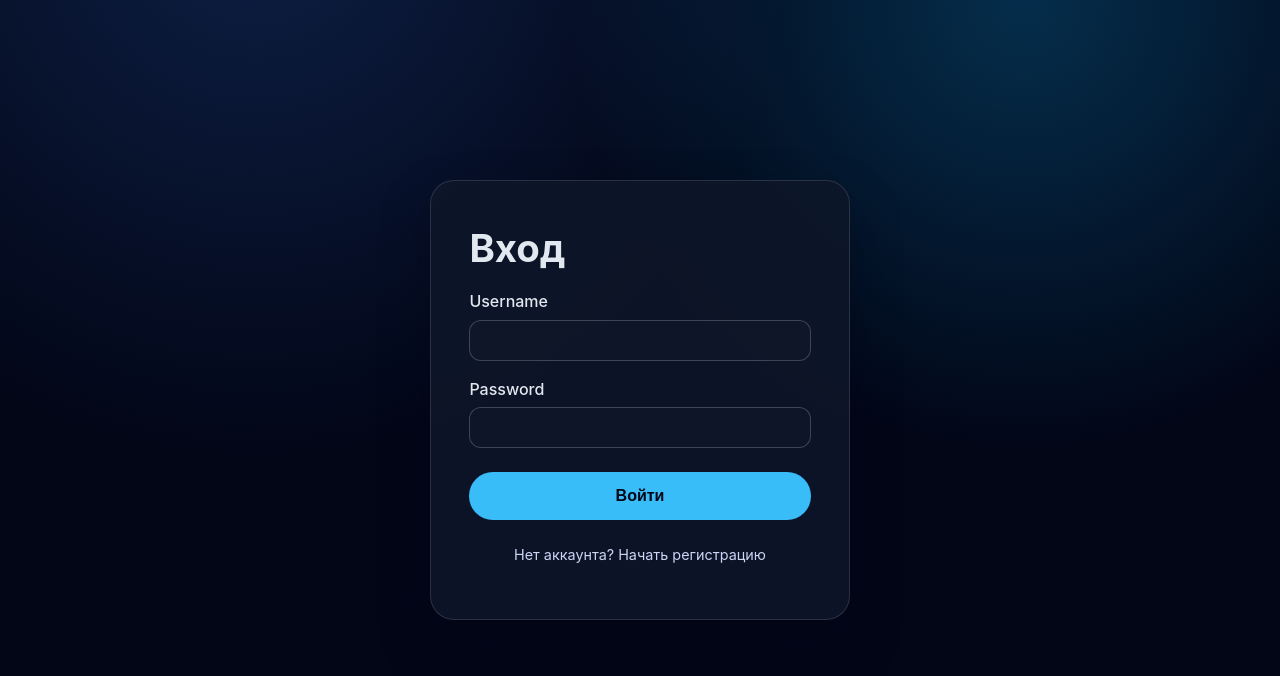
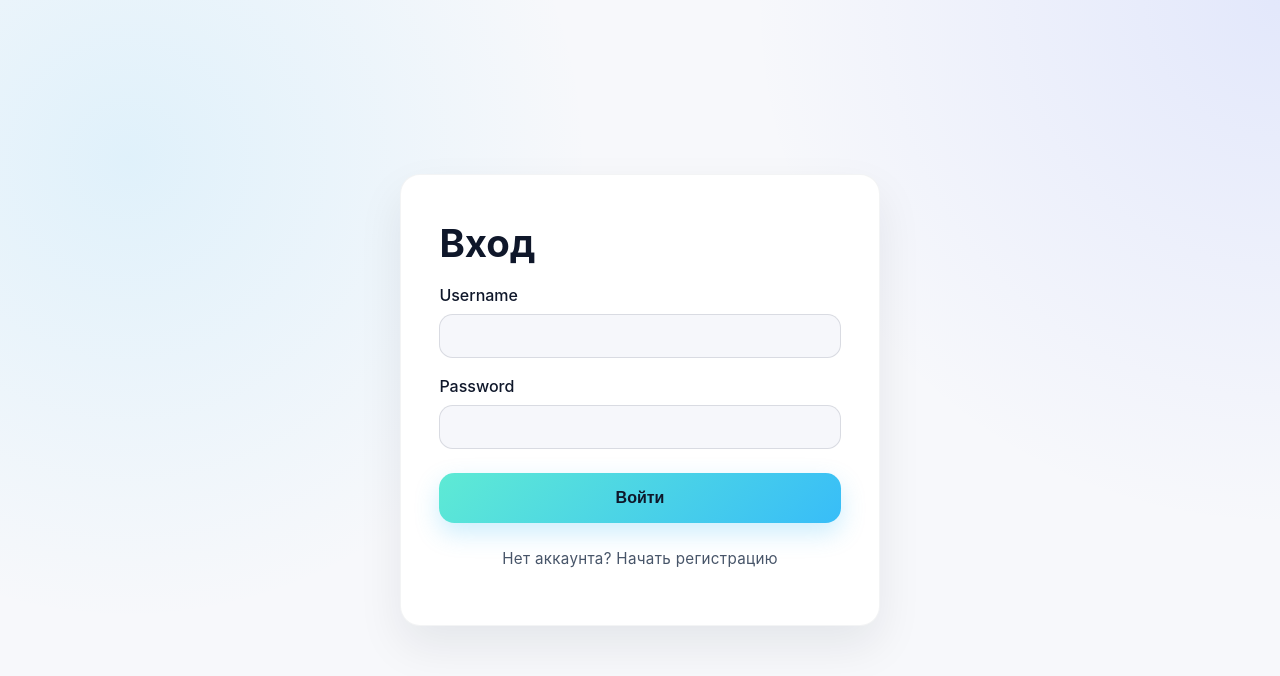
Before and after one commit to CodeSageAIReviewer/frontend, a React app: page /auth in a window 1280 px wide. Shown: the top 676 px of the page. Built offline with nearby package versions, Linux system fonts and the light colour scheme; no server answers; the HTML template or start-up script is replaced by a standard one.

Commit message:
feat: change ui style

```diff
--- a/src/App.css
+++ b/src/App.css
@@ -1,7 +1,9 @@
 .app-shell {
   min-height: 100vh;
   display: flex;
-  align-items: stretch;
+  align-items: center;
   justify-content: center;
   padding: clamp(1.5rem, 4vw, 4rem);
+  background: radial-gradient(circle at top right, rgba(80, 114, 255, 0.12), transparent 35%),
+    radial-gradient(circle at 10% 20%, rgba(56, 189, 248, 0.12), transparent 35%);
 }
--- a/src/index.css
+++ b/src/index.css
@@ -1,14 +1,14 @@
 :root {
-  font-family: 'Space Grotesk', 'Inter', system-ui, -apple-system, BlinkMacSystemFont,
-    'Segoe UI', sans-serif;
-  line-height: 1.5;
+  font-family: 'Inter', 'Space Grotesk', system-ui, -apple-system, BlinkMacSystemFont, 'Segoe UI',
+    sans-serif;
+  line-height: 1.6;
   font-weight: 400;
   font-synthesis: none;
   text-rendering: optimizeLegibility;
   -webkit-font-smoothing: antialiased;
   -moz-osx-font-smoothing: grayscale;
-  background-color: #020617;
-  color: #e2e8f0;
+  background-color: #f7f8fb;
+  color: #1f2933;
 }
 
 *,
@@ -20,8 +20,7 @@
 body {
   margin: 0;
   min-height: 100vh;
-  background-image: radial-gradient(circle at 20% -10%, rgba(59, 130, 246, 0.2), transparent 40%),
-    radial-gradient(circle at 80% 0%, rgba(14, 165, 233, 0.25), transparent 35%);
+  background: #f7f8fb;
 }
 
 #root {
--- a/src/pages/AuthPage.css
+++ b/src/pages/AuthPage.css
@@ -6,24 +6,25 @@
 }
 
 .auth-card {
-  width: min(420px, 90vw);
+  width: min(480px, 92vw);
   padding: clamp(2rem, 3vw, 3rem);
-  border-radius: 1.5rem;
-  background: rgba(15, 23, 42, 0.85);
-  border: 1px solid rgba(255, 255, 255, 0.12);
-  box-shadow: 0 25px 50px rgba(2, 6, 23, 0.35);
+  border-radius: 1.25rem;
+  background: #ffffff;
+  border: 1px solid rgba(31, 41, 55, 0.05);
+  box-shadow: 0 20px 45px rgba(15, 23, 42, 0.08);
   text-align: left;
 }
 
 .auth-card h1 {
-  margin: 0 0 0.75rem;
+  margin: 0 0 0.5rem;
   font-size: clamp(2rem, 3vw, 2.5rem);
+  color: #0f172a;
 }
 
 .auth-subtitle {
   margin: 0;
   margin-bottom: 1.25rem;
-  color: #cbd5f5;
+  color: #475569;
   line-height: 1.5;
 }
 
@@ -36,61 +37,68 @@
 .auth-form label {
   display: flex;
   flex-direction: column;
-  gap: 0.4rem;
+  gap: 0.35rem;
   font-weight: 500;
+  color: #0f172a;
 }
 
 .auth-form input {
-  border-radius: 0.75rem;
-  padding: 0.75rem 1rem;
-  border: 1px solid rgba(255, 255, 255, 0.2);
-  background: rgba(15, 23, 42, 0.9);
-  color: #e2e8f0;
+  border-radius: 0.85rem;
+  padding: 0.85rem 1rem;
+  border: 1px solid rgba(15, 23, 42, 0.12);
+  background: #f6f7fb;
+  color: #0f172a;
+  transition: border-color 0.2s ease, box-shadow 0.2s ease;
 }
 
 .auth-form input:focus {
-  outline: 2px solid #38bdf8;
-  border-color: transparent;
+  outline: none;
+  border-color: rgba(56, 189, 248, 0.7);
+  box-shadow: 0 0 0 3px rgba(56, 189, 248, 0.2);
 }
 
 .auth-form button {
   margin-top: 0.5rem;
   border: none;
-  border-radius: 999px;
-  padding: 0.95rem 1.5rem;
+  border-radius: 0.95rem;
+  padding: 1rem 1.5rem;
   font-size: 1rem;
   font-weight: 600;
-  background: #38bdf8;
-  color: #020617;
+  background: linear-gradient(135deg, #5eead4, #38bdf8);
+  color: #0f172a;
   cursor: pointer;
-  transition: transform 0.2s ease;
+  transition: transform 0.2s ease, box-shadow 0.2s ease;
+  box-shadow: 0 10px 25px rgba(56, 189, 248, 0.25);
 }
 
 .auth-form button:disabled {
   opacity: 0.6;
   cursor: wait;
+  box-shadow: none;
 }
 
 .auth-form button:not(:disabled):hover {
   transform: translateY(-1px);
+  box-shadow: 0 14px 30px rgba(56, 189, 248, 0.3);
 }
 
 .auth-toggle {
   margin-top: 1.5rem;
   text-align: center;
-  color: #cbd5f5;
+  color: #475569;
   cursor: pointer;
-  font-size: 0.9rem;
+  font-size: 0.95rem;
+  letter-spacing: 0.02em;
 }
 
 .error-text {
   margin: 0;
-  color: #f87171;
+  color: #ef4444;
   font-size: 0.95rem;
 }
 
 .success-text {
   margin: 0;
-  color: #4ade80;
+  color: #059669;
   font-size: 0.95rem;
 }
```
